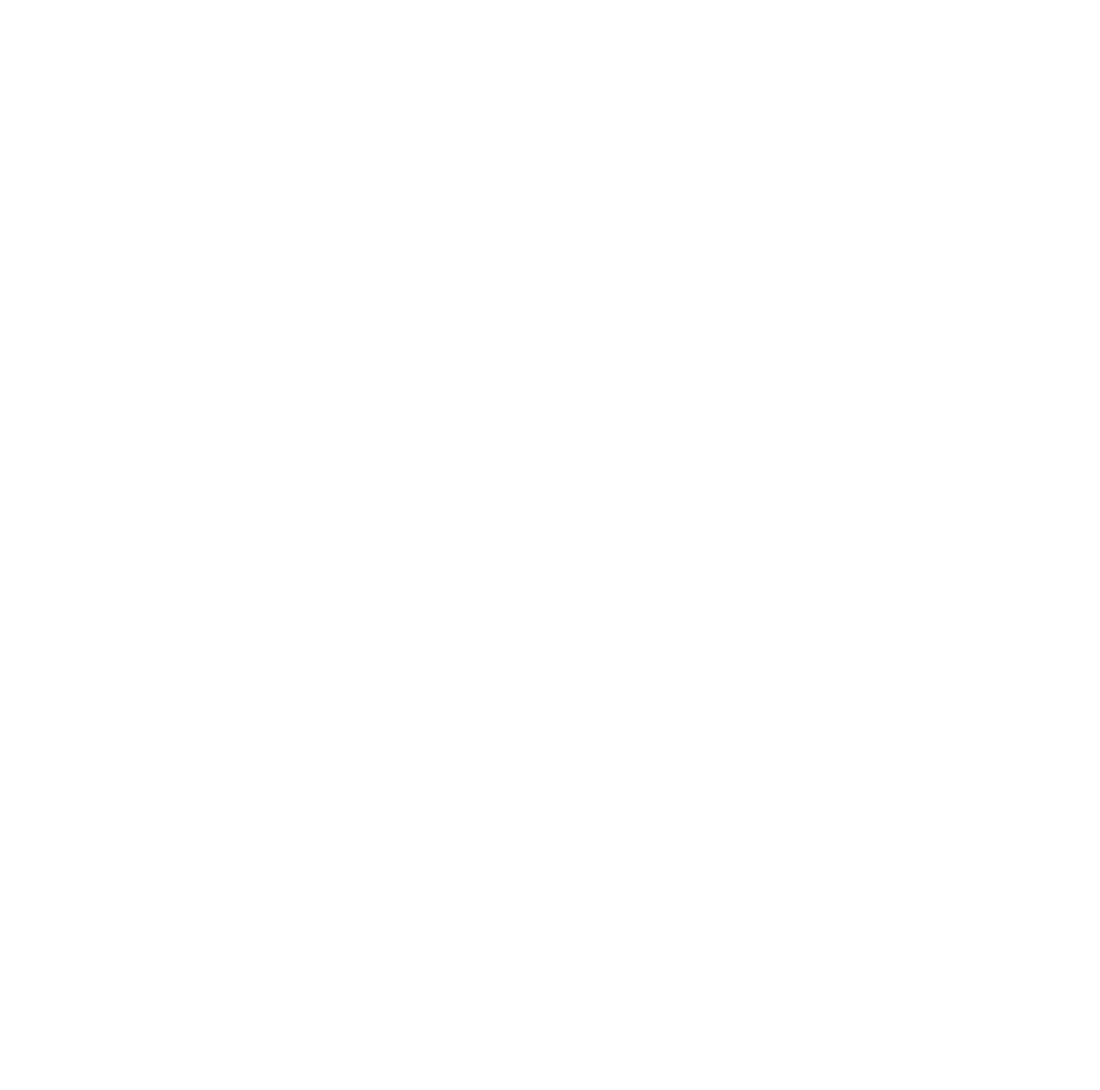
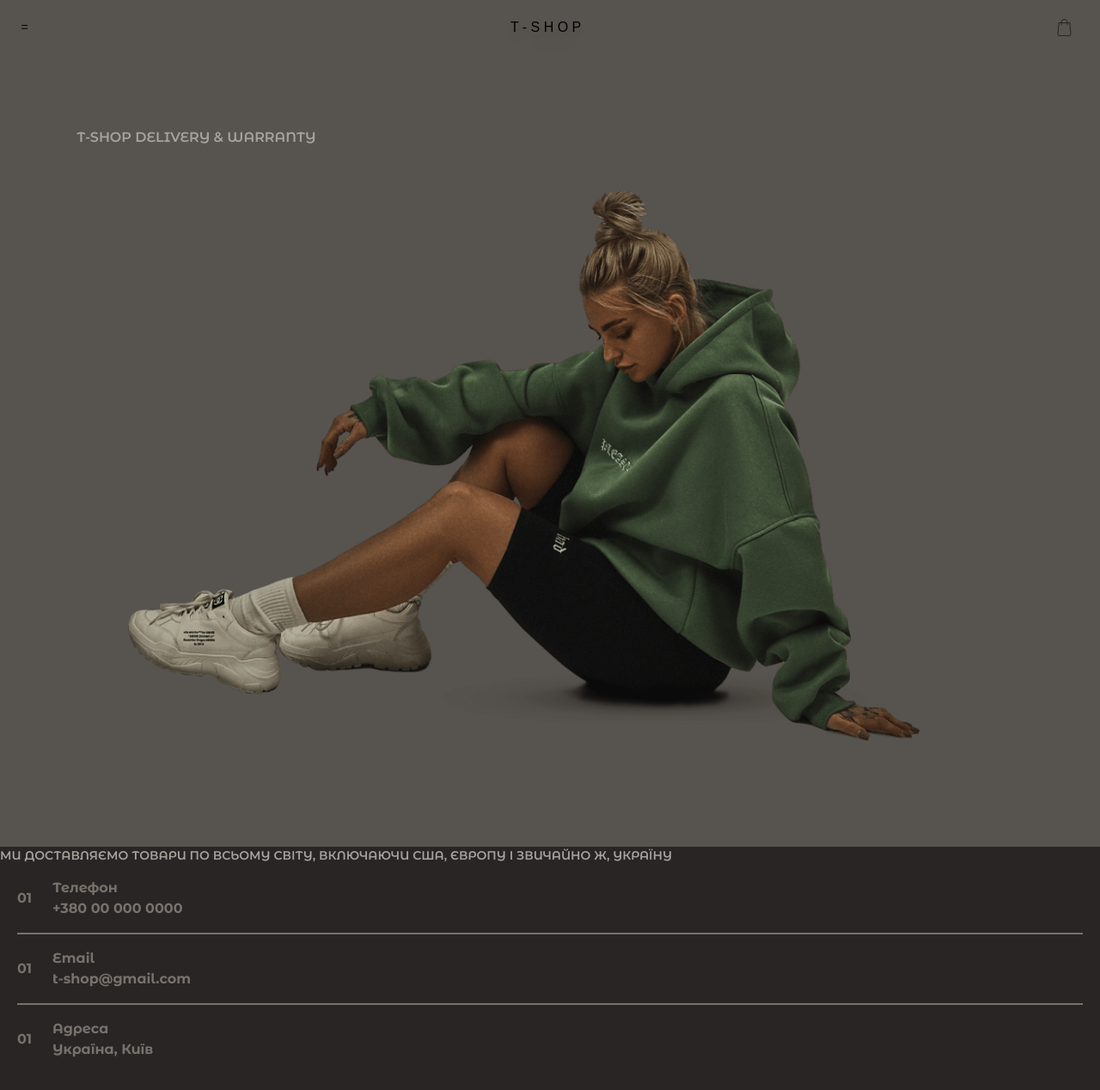
Before and after one commit to OleksandrPyvko/shop, a React (Vite) app: page /delivery in a window 1280 px wide. Before the commit this address had no page. Shown: the whole page at 86% size. Before the commit the page ends 800 px from the top, so only its background shows below. Built offline with nearby package versions, Linux system fonts and the light colour scheme; a web font is replaced by a local one.

Commit message:
routes 2

```diff
--- a/src/App.jsx
+++ b/src/App.jsx
@@ -1,8 +1,9 @@
 import { MenuProvider } from "./context/MenuContext";
-import AppLayout from "./components/AppLayout";
+import AppLayout from "./ui/AppLayout";
 import { BrowserRouter, Routes, Route } from "react-router-dom";
 import Home from "./pages/Home";
 import Catalog from "./pages/Catalog";
+import Delivery from "./pages/Delivery";
 
 function App() {
   return (
@@ -13,6 +14,7 @@ function App() {
             <Route element={<AppLayout />}>
               <Route path="/" element={<Home />} />
               <Route path="catalog" element={<Catalog />} />
+              <Route path="delivery" element={<Delivery />} />
             </Route>
 
             {/* <Header />
--- a/src/components/Header.jsx
+++ b/src/components/Header.jsx
@@ -19,8 +19,10 @@ function Header() {
   return (
     <>
       <div
-        className={`fixed transition-all duration-300 z-50 top-0 flex justify-between w-full py-5 px-6 ${
-          scrolled ? "bg-stone-800 opacity-80 text-stone-100" : ""
+        className={` fixed transition-all duration-300 z-50 top-0 flex justify-between w-full py-5 px-6 ${
+          scrolled
+            ? "bg-stone-800 bg-opacity-50 text-stone-300 backdrop-blur-sm "
+            : ""
         }`}
       >
         <button onClick={toggleMenu}>=</button>
@@ -29,7 +31,7 @@ function Header() {
         </span>
         <button>
           <svg
-            fill={scrolled ? "#ffffff" : "#000000"}
+            fill={scrolled ? "#d6d3d1" : "#292524"}
             height="20px"
             width="35px"
             version="1.1"
--- /dev/null
+++ b/src/pages/Delivery.jsx
@@ -0,0 +1,22 @@
+function Delivery() {
+  return (
+    <div className="bg-stone-600  text-stone-400 relative pt-16 ">
+      <h2 className="absolute font-semibold top-[15%] w-1/3 left-[7%] ">
+        T-SHOP DELIVERY & WARRANTY
+      </h2>
+
+      <img
+        src="../public/shipping-image.png"
+        alt="delivery image"
+        className="object-cover h-2/3"
+      />
+
+      <p className="uppercase text-sm font-semibold w-2/3 absolute ">
+        Ми доставляємо товари по всьому світу, включаючи США, Європу і звичайно
+        ж, Україну
+      </p>
+    </div>
+  );
+}
+
+export default Delivery;
--- a/src/components/AppLayout.jsx
+++ b/src/ui/AppLayout.jsx
@@ -1,12 +1,11 @@
 import { Outlet } from "react-router-dom";
-import { MenuProvider } from "../context/MenuContext";
-import Header from "./Header";
-import Footer from "./Footer";
-import Menu from "./Menu";
+import Header from "../components/Header";
+import Footer from "../components/Footer";
+import Menu from "../components/Menu";
 
 function AppLayout() {
   return (
-    <div className="container">
+    <div>
       <Header />
       <Menu />
       <Outlet />
```
Also changed, not shown: public/shipping-image.png (added).
